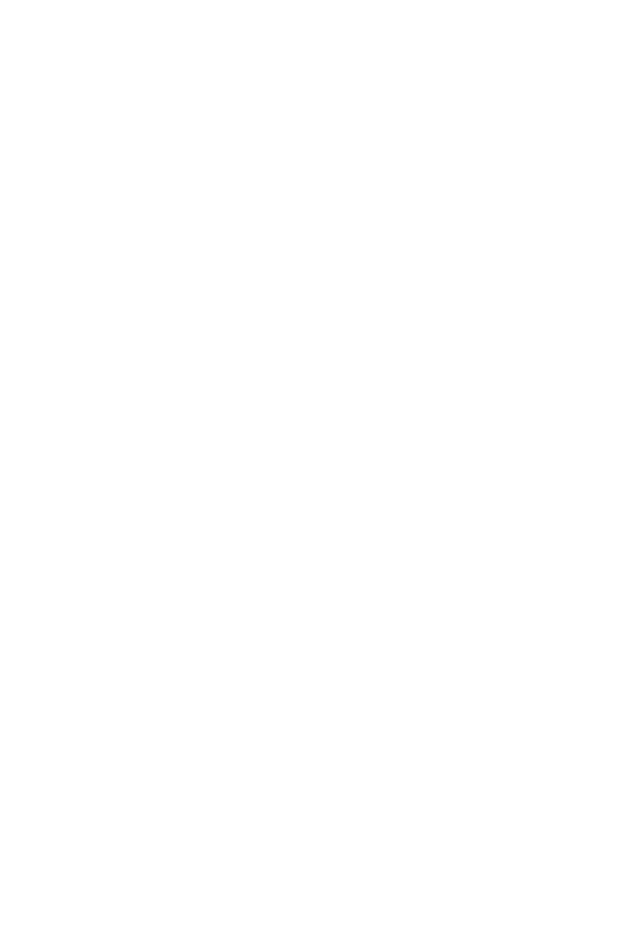
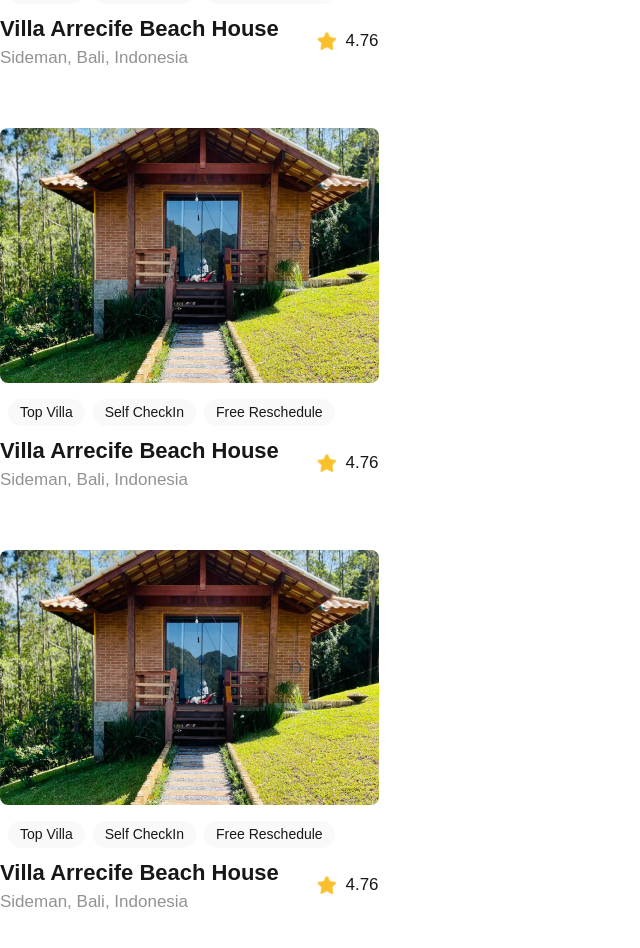
Before and after one commit to Amanuel085/alx-project-0x00-setup, a Next.js app in the folder alx-project-0x00/: page /landing in a window 1280 px wide. Shown: the part 322-1270 px from the top of the page, without its empty margins (0-640 px from the left). Before the commit the page ends 800 px from the top, so only its background shows below. Built offline with nearby package versions, Linux system fonts and the light colour scheme.

Commit message:
feat: render multiple Card components on landing page using reusable layout

```diff
--- a/alx-project-0x00/pages/landing.tsx
+++ b/alx-project-0x00/pages/landing.tsx
@@ -1,7 +1,12 @@
+import Card from "@/components/Card";
+
 const Landing: React.FC = () => {
   return (
     <div>
       <h1 className="text-xl font-extralight">Landing Page</h1>
+      <Card />
+      <Card />
+      <Card />
     </div>
   );
 };
```
Also changed, not shown: 1 other file (tests, documents, lock files or other folders).
